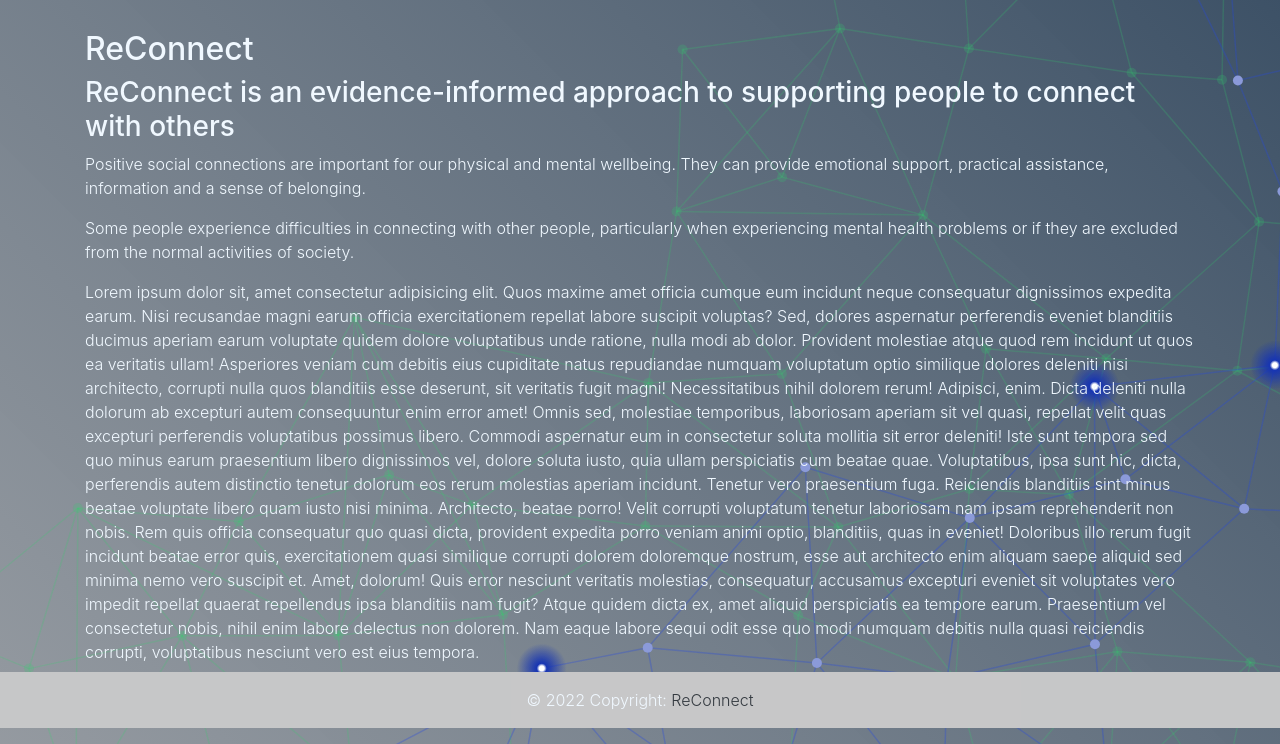
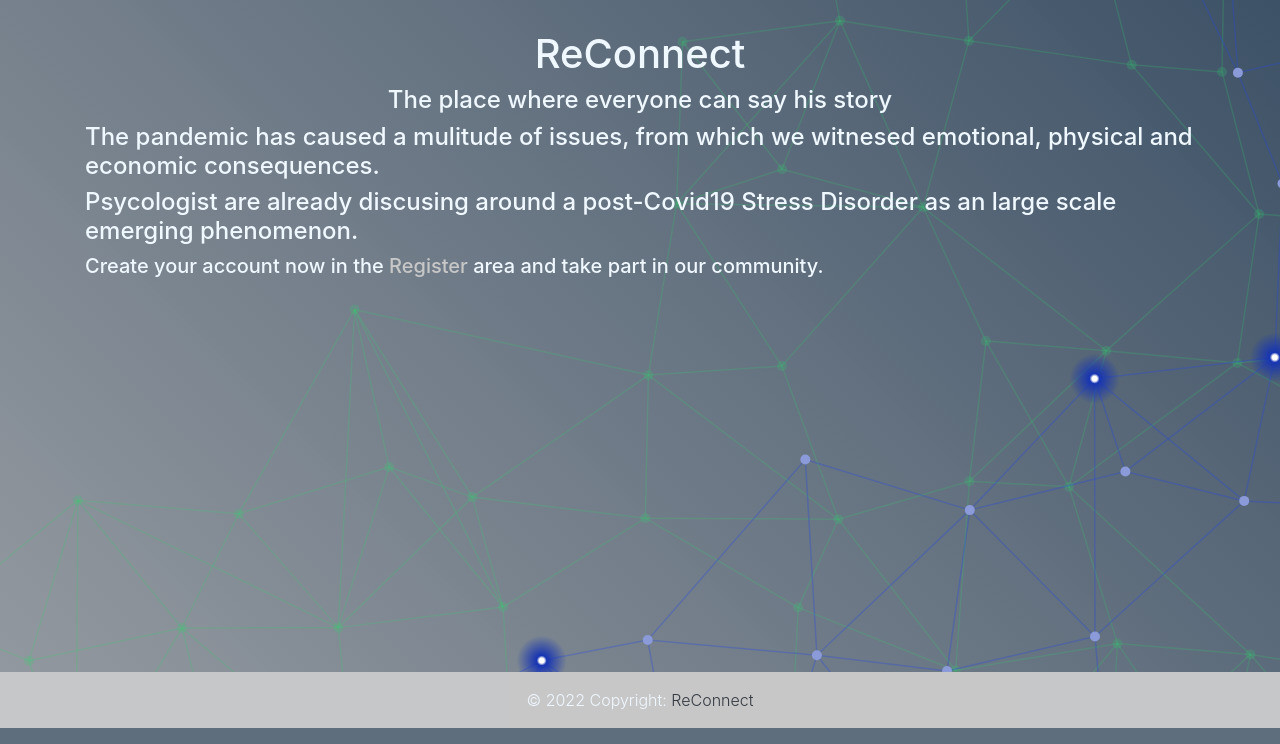
Before and after one commit to CI-Team3/team3, a Flask app: page / in a window 1280 px wide. Shown: the part 72-816 px from the top of the page. Run offline with Flask 2, Linux system fonts and the light colour scheme; some libraries are stand-ins or nearby versions.

Commit message:
Added site description to index.html

```diff
--- a/templates/index.html
+++ b/templates/index.html
@@ -3,27 +3,25 @@
 
 {% block content %}
 
-    <h2>ReConnect</h2>
-    <h3>ReConnect is an evidence-informed approach to supporting people to connect with others</h3>
+    <h1 style="text-align: center">ReConnect</h1>
+<h4 style="text-align: center">The place where everyone can say his story</h4>
+<h4>
+  The pandemic has caused a mulitude of issues, from which we witnesed
+  emotional, physical and economic consequences.
+</h4>
+<h4>
+  Psycologist are already discusing around a post-Covid19
+  Stress Disorder as an large scale emerging phenomenon.
+</h4>
 
-    <p>
-        Positive social connections are important for our physical and mental wellbeing. They can provide emotional support, practical assistance, information and a sense of belonging.
-    </p>
-    <p>
-        Some people experience difficulties in connecting with other people, particularly when experiencing mental
-        health problems or if they are excluded from the normal activities of society.
-    </p>
-    <p>
-        Lorem ipsum dolor sit, amet consectetur adipisicing elit. Quos maxime amet officia cumque eum incidunt neque consequatur dignissimos expedita earum. Nisi recusandae magni earum officia exercitationem repellat labore suscipit voluptas?
-        Sed, dolores aspernatur perferendis eveniet blanditiis ducimus aperiam earum voluptate quidem dolore voluptatibus unde ratione, nulla modi ab dolor. Provident molestiae atque quod rem incidunt ut quos ea veritatis ullam!
-        Asperiores veniam cum debitis eius cupiditate natus repudiandae numquam voluptatum optio similique dolores deleniti nisi architecto, corrupti nulla quos blanditiis esse deserunt, sit veritatis fugit magni! Necessitatibus nihil dolorem rerum!
-        Adipisci, enim. Dicta deleniti nulla dolorum ab excepturi autem consequuntur enim error amet! Omnis sed, molestiae temporibus, laboriosam aperiam sit vel quasi, repellat velit quas excepturi perferendis voluptatibus possimus libero.
-        Commodi aspernatur eum in consectetur soluta mollitia sit error deleniti! Iste sunt tempora sed quo minus earum praesentium libero dignissimos vel, dolore soluta iusto, quia ullam perspiciatis cum beatae quae.
-        Voluptatibus, ipsa sunt hic, dicta, perferendis autem distinctio tenetur dolorum eos rerum molestias aperiam incidunt. Tenetur vero praesentium fuga. Reiciendis blanditiis sint minus beatae voluptate libero quam iusto nisi minima.
-        Architecto, beatae porro! Velit corrupti voluptatum tenetur laboriosam nam ipsam reprehenderit non nobis. Rem quis officia consequatur quo quasi dicta, provident expedita porro veniam animi optio, blanditiis, quas in eveniet!
-        Doloribus illo rerum fugit incidunt beatae error quis, exercitationem quasi similique corrupti dolorem doloremque nostrum, esse aut architecto enim aliquam saepe aliquid sed minima nemo vero suscipit et. Amet, dolorum!
-        Quis error nesciunt veritatis molestias, consequatur, accusamus excepturi eveniet sit voluptates vero impedit repellat quaerat repellendus ipsa blanditiis nam fugit? Atque quidem dicta ex, amet aliquid perspiciatis ea tempore earum.
-        Praesentium vel consectetur nobis, nihil enim labore delectus non dolorem. Nam eaque labore sequi odit esse quo modi numquam debitis nulla quasi reiciendis corrupti, voluptatibus nesciunt vero est eius tempora.
-    </p>
+<h5>
+  Create your account now in the
+  <a
+    style="text-decoration: none; color: rgb(199, 199, 199)"
+    href="{{ url_for('register') }}"
+    >Register</a
+  >
+  area and take part in our community.
+</h5>
 
 {% endblock %}
```
